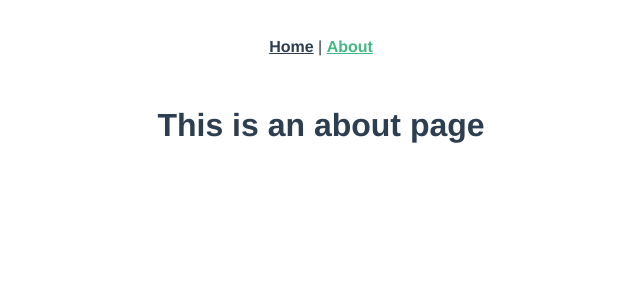
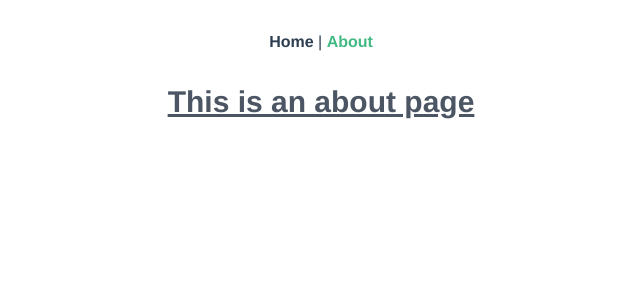
Before and after one commit to Ray0Emma/AniGeeks, a Vue app: page /about in a window 1280 px wide. Shown: the top 300 px of the page, without its empty margins (319-959 px from the left). Built offline with nearby package versions, Linux system fonts and the light colour scheme.

Commit message:
feat: Configuring tailwind

```diff
--- /dev/null
+++ b/src/assets/css/tailwind.css
@@ -0,0 +1,3 @@
+@tailwind base;
+@tailwind components;
+@tailwind utilities;
--- a/src/main.js
+++ b/src/main.js
@@ -2,5 +2,6 @@ import { createApp } from "vue";
 import App from "./App.vue";
 import router from "./router";
 import store from "./store";
+import "./assets/css/tailwind.css";
 
 createApp(App).use(store).use(router).mount("#app");
--- a/src/views/About.vue
+++ b/src/views/About.vue
@@ -1,5 +1,5 @@
 <template>
-  <div class="about">
+  <div class="about mb-4 text-3xl font-bold text-gray-600 underline">
     <h1>This is an about page</h1>
   </div>
 </template>
--- a/tailwind.config.js
+++ b/tailwind.config.js
@@ -1,7 +1,7 @@
 module.exports = {
-  content: [],
+  content: ["./src/**/*.{vue,js,ts,jsx,tsx}"],
   theme: {
     extend: {},
   },
   plugins: [],
-}
+};
```
Also changed, not shown: package.json (+4 -4 lines), 1 other file (tests, documents, lock files or other folders).
